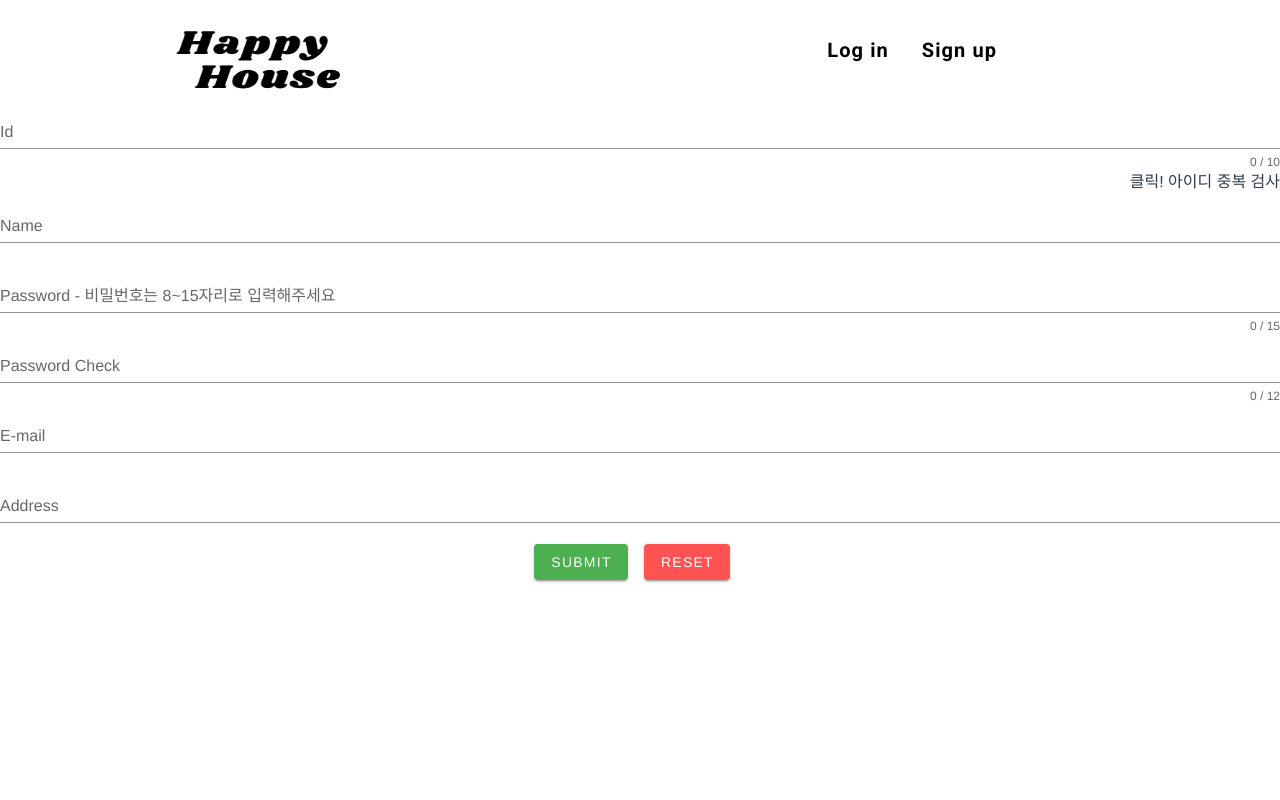
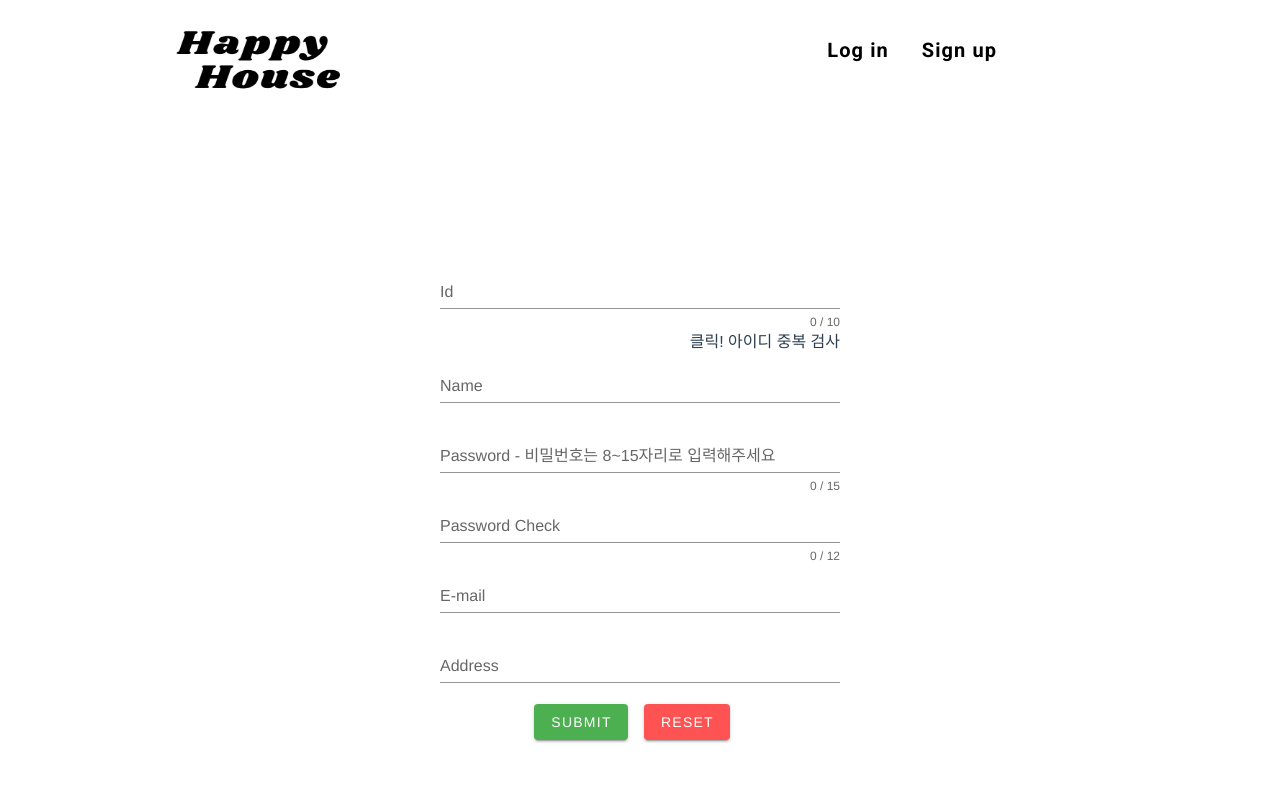
Before and after one commit to HappyHouse-SSAFY5/Frontend_Vue, a Vue app: page /signup in a window 1280 px wide. Shown: the top 800 px of the page. Built offline with nearby package versions, Linux system fonts and the light colour scheme.

Commit message:
wip: sign up form ui change

```diff
--- a/src/components/signup/SignUpForm.vue
+++ b/src/components/signup/SignUpForm.vue
@@ -1,6 +1,6 @@
 <template>
   <v-app>
-    <v-form ref="form" v-model="valid" lazy-validation>
+    <v-form ref="form" v-model="valid" lazy-validation style="width:400px;margin: auto;">
       <v-text-field v-model="id" :counter="10" :rules="idRules" label="Id" required> </v-text-field>
       <button type="button" style="float: right;" @click="checkDuplicateId()">
         클릭! 아이디 중복 검사</button
```
